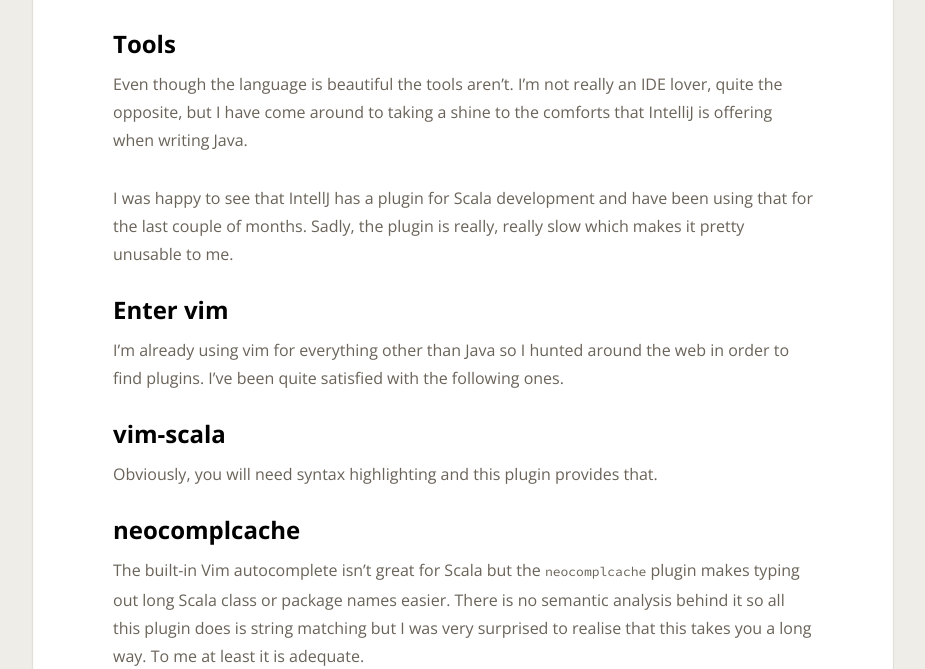
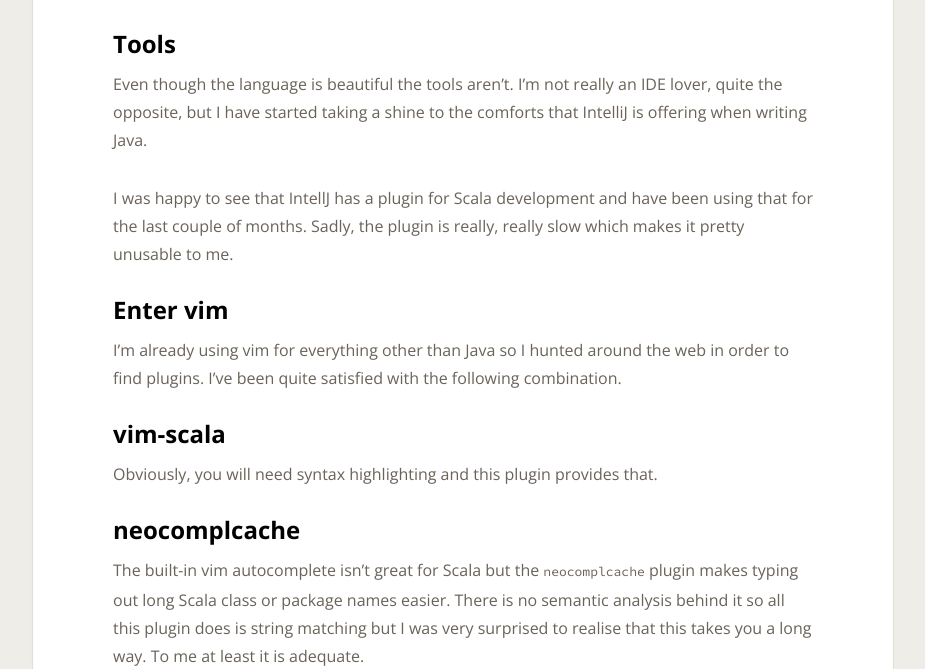
Before and after one commit to leonardehrenfried/blog, a Jekyll site: the page built from _posts/2013-04-05-editing-scala-with-vim.md, in a window 1280 px wide. Shown: the part 474-1143 px from the top of the page, without its empty margins (177-1102 px from the left). Built offline with Jekyll 4.4.1, drawn with Linux system fonts in a browser that asks for light colours; nearby versions of some CDN libraries; Markdown is read by kramdown in place of the engine named in the settings; comment, search, counter and statistics services are not loaded.

Commit message:
Fix formatting

```diff
--- a/_posts/2013-04-05-editing-scala-with-vim.md
+++ b/_posts/2013-04-05-editing-scala-with-vim.md
@@ -18,7 +18,7 @@
 
 ####Tools
 Even though the language is beautiful the tools aren't. I'm not really an IDE
-lover, quite the opposite, but I have come around to taking a shine to the
+lover, quite the opposite, but I have started taking a shine to the
 comforts that IntelliJ is offering when writing Java.
 
 I was happy to see that IntellJ has a plugin for Scala development and have
@@ -29,14 +29,14 @@
 
 I'm already using vim for everything other than Java so I hunted around the
 web in order to find plugins. I've been quite satisfied with the
-following ones.
+following combination.
 
 ####[vim-scala](vim-scala)
 Obviously, you will need syntax highlighting and this plugin provides that.
 
 ####[neocomplcache](https://github.com/Shougo/neocomplcache)
 
-The built-in Vim autocomplete isn't great for Scala but the `neocomplcache` plugin
+The built-in vim autocomplete isn't great for Scala but the `neocomplcache` plugin
 makes typing out long Scala class or package names easier. There is no
 semantic analysis behind it so all this plugin does is string matching but
 I was very surprised to realise that this takes you a long way. To me at least
```
Also changed, not shown: _posts/2009-03-15-let-google-host-jquery-for-you.md (+1 -1 lines).
